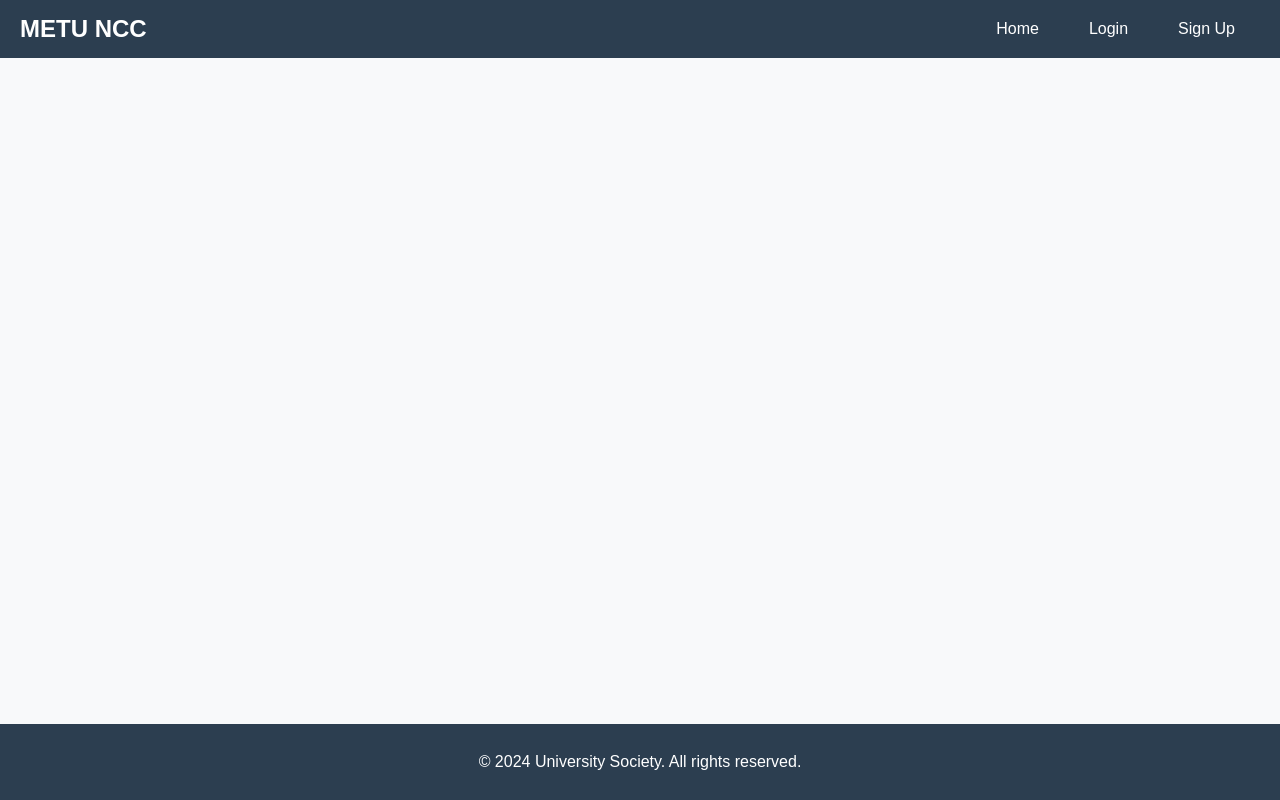
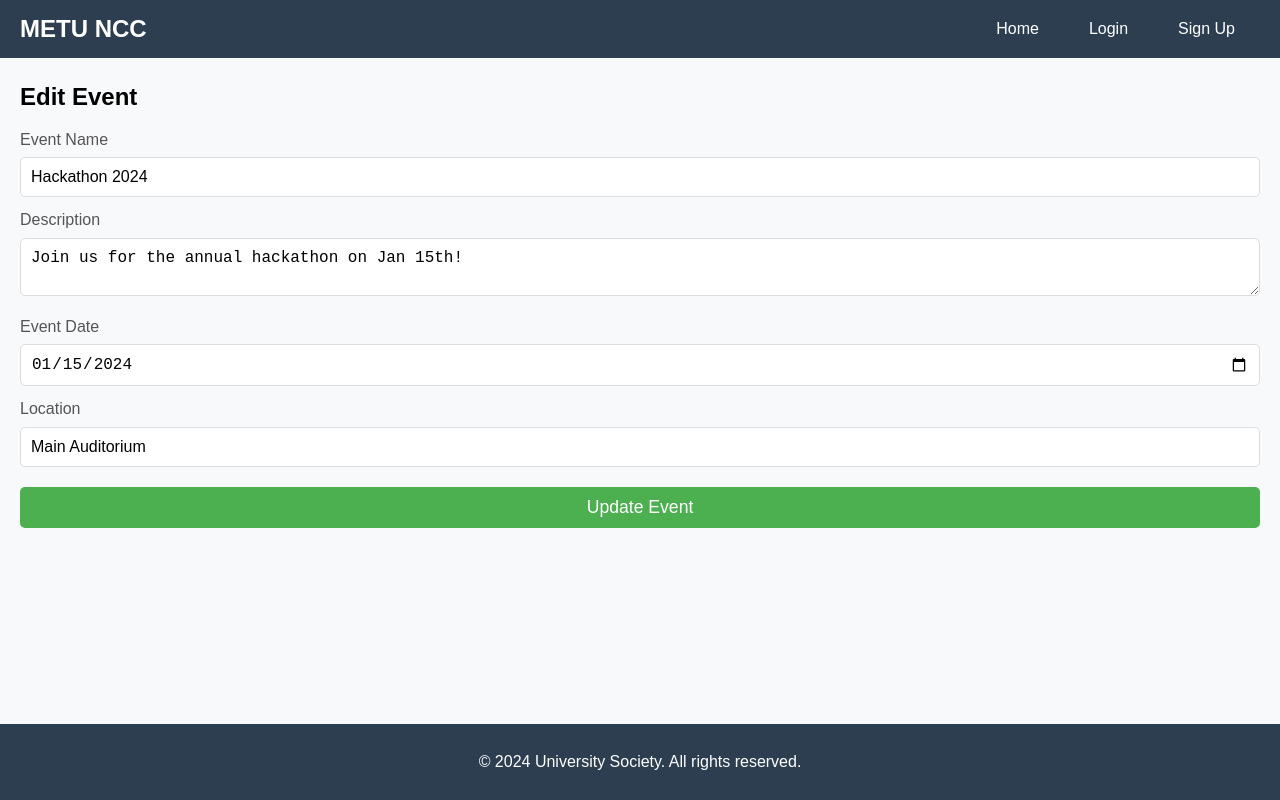
Before and after one commit to cagatay-goz/society-app-client, a React (Create React App) app: page /society/1/edit-event/1 in a window 1280 px wide. Built offline with nearby package versions, Linux system fonts and the light colour scheme.

Commit message:
updated Edit Event

```diff
--- a/src/App.js
+++ b/src/App.js
@@ -24,7 +24,7 @@ function App() {
                     <Route path="/bookingForm" element={<BookingForm/>}/>
                     <Route path="/admin" element={<AdminPage/>}/>
                     <Route path="/announcementForm" element={<AnnouncementForm/>}/>
-                    {/*<Route path="/society/:id/edit-event/:eventId" element={<EditEvent />} />*/}
+                    <Route path="/society/:id/edit-event/:eventId" element={<EditEvent />} />
                 </Routes>
             </div>
             <Footer />
--- /dev/null
+++ b/src/Society/EditEvent.js
@@ -0,0 +1,130 @@
+import React, { useState, useEffect } from "react";
+import { useParams, useNavigate } from "react-router-dom";
+import "./Society.css";
+
+function EditEvent() {
+    const { id, eventId } = useParams(); // Get society id and event id
+    const navigate = useNavigate();
+    const [event, setEvent] = useState(null); // state for event data
+    const [formData, setFormData] = useState({
+        eventName: "",
+        description: "",
+        eventDate: "",
+        location: "",
+    });
+
+    // Sample event data fetching
+    useEffect(() => {
+        const societies = [
+            {
+                id: 1,
+                name: "Coding Club",
+                announcements: [
+                    {
+                        id: 1,
+                        eventName: "Hackathon 2024",
+                        description: "Join us for the annual hackathon on Jan 15th!",
+                        eventDate: "2024-01-15",
+                        location: "Main Auditorium",
+                    },
+                    {
+                        id: 2,
+                        eventName: "Weekly Meetup",
+                        description: "Next meetup is on Friday, Dec 8th.",
+                        eventDate: "2023-12-08",
+                        location: "Room 202",
+                    },
+                ],
+            },
+        ];
+
+        // find the society and event by their id
+        const society = societies.find((s) => s.id === parseInt(id));
+        const event = society?.announcements.find((e) => e.id === parseInt(eventId));
+
+        if (event) {
+            setEvent(event);
+            setFormData({
+                eventName: event.eventName,
+                description: event.description,
+                eventDate: event.eventDate,
+                location: event.location,
+            });
+        }
+    }, [id, eventId]);
+
+    const handleInputChange = (e) => {
+        const { name, value } = e.target;
+        setFormData((prevData) => ({
+            ...prevData,
+            [name]: value,
+        }));
+    };
+
+    const handleSubmit = (e) => {
+        e.preventDefault();
+        // edit: Update event in database
+        console.log("Updated event data:", formData);
+
+        // go back to society page
+        navigate(`/society/${id}`);
+    };
+
+    if (!event) {
+        return <div>Loading...</div>;
+    }
+
+    return (
+        <div className="edit-event-page">
+            <h2>Edit Event</h2>
+            <form onSubmit={handleSubmit}>
+                <div className="form-group">
+                    <label htmlFor="eventName">Event Name</label>
+                    <input
+                        type="text"
+                        id="eventName"
+                        name="eventName"
+                        value={formData.eventName}
+                        onChange={handleInputChange}
+                    />
+                </div>
+
+                <div className="form-group">
+                    <label htmlFor="description">Description</label>
+                    <textarea
+                        id="description"
+                        name="description"
+                        value={formData.description}
+                        onChange={handleInputChange}
+                    />
+                </div>
+
+                <div className="form-group">
+                    <label htmlFor="eventDate">Event Date</label>
+                    <input
+                        type="date"
+                        id="eventDate"
+                        name="eventDate"
+                        value={formData.eventDate}
+                        onChange={handleInputChange}
+                    />
+                </div>
+
+                <div className="form-group">
+                    <label htmlFor="location">Location</label>
+                    <input
+                        type="text"
+                        id="location"
+                        name="location"
+                        value={formData.location}
+                        onChange={handleInputChange}
+                    />
+                </div>
+
+                <button type="submit" className="submit-btn">Update Event</button>
+            </form>
+        </div>
+    );
+}
+
+export default EditEvent;
```
